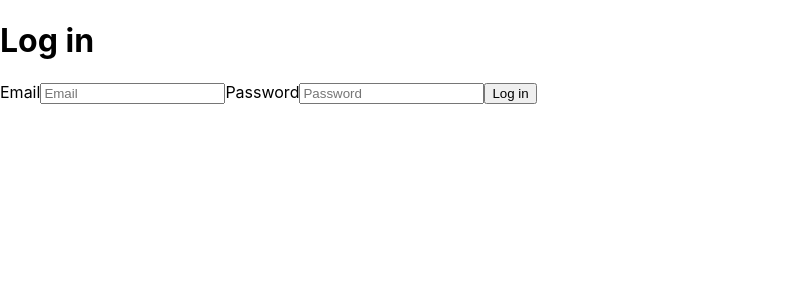
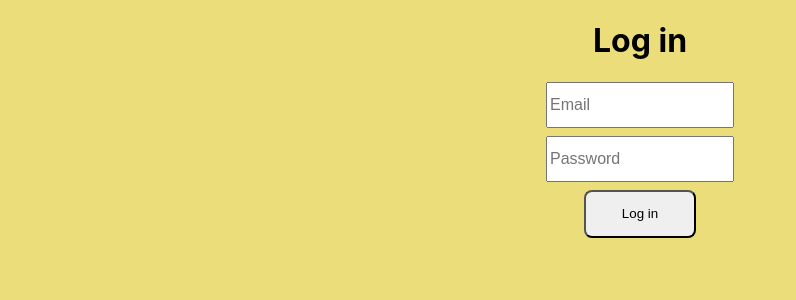
Before and after one commit to fredrikif/handleliste, a React (Create React App) app: page /login in a window 1280 px wide. Shown: the top 300 px of the page, without its empty margins (0-796 px from the left). Built offline with nearby package versions, Linux system fonts and the light colour scheme; no server answers.

Commit message:
updated login to avoid zoom, changed style, and updated 'about' in manifest

```diff
--- a/public/index.html
+++ b/public/index.html
@@ -24,7 +24,7 @@
       work correctly both with client-side routing and a non-root public URL.
       Learn how to configure a non-root public URL by running `npm run build`.
     -->
-    <title>React App</title>
+    <title>HandlelAPPen</title>
   </head>
   <body>
     <noscript>You need to enable JavaScript to run this app.</noscript>
--- a/src/App.css
+++ b/src/App.css
@@ -1,3 +1,7 @@
+html {
+  background: #ecdd7b;
+}
+
 .app-content {
   margin: auto;
   width: 100%;
--- a/src/App.js
+++ b/src/App.js
@@ -1,6 +1,7 @@
 import React from 'react'
 import { BrowserRouter as Router, Route } from 'react-router-dom'
 import './App.css'
+import './handleliste/handleliste.css'
 import { AuthProvider } from './Auth'
 import Handleliste from './handleliste/Handleliste'
 import Login from './handleliste/Login'
--- a/src/handleliste/Handleliste.js
+++ b/src/handleliste/Handleliste.js
@@ -1,5 +1,4 @@
 import React from 'react'
-import './handleliste.css'
 import firebase from './firebase'
 import { ItemInput, onDeleteAll } from './ItemInput'
 
--- a/src/handleliste/Login.js
+++ b/src/handleliste/Login.js
@@ -27,15 +27,13 @@ const Login = ({ history }) => {
   }
 
   return (
-    <div>
+    <div className="app-content">
       <h1>Log in</h1>
-      <form onSubmit={handleLogin}>
+      <form className="loginForm" onSubmit={handleLogin}>
         <label>
-          Email
           <input name="email" type="email" placeholder="Email" />
         </label>
         <label>
-          Password
           <input name="password" type="password" placeholder="Password" />
         </label>
         <button type="submit">Log in</button>
--- a/src/handleliste/handleliste.css
+++ b/src/handleliste/handleliste.css
@@ -15,10 +15,23 @@
   margin-top: 5px;
 }
 
-.handleliste input {
+.handleliste input,
+.loginForm input {
   width: 180px;
   height: 2.5rem;
   font-size: 16px; /* Overstyrer zoom-funksjonen på mobil */
+}
+
+.loginForm label {
+  display: block;
+  font-size: 16px;
+  margin: 0.5rem;
+}
+
+.loginForm button {
+  height: 3rem;
+  width: 7rem;
+  border-radius: 0.5rem;
 }
 
 .handleliste button {
```
Also changed, not shown: public/manifest.json.
